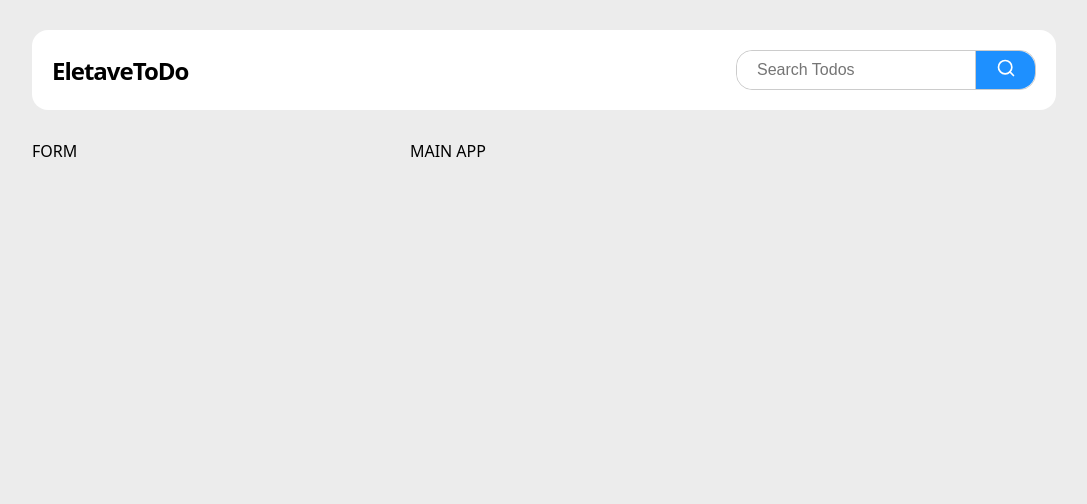
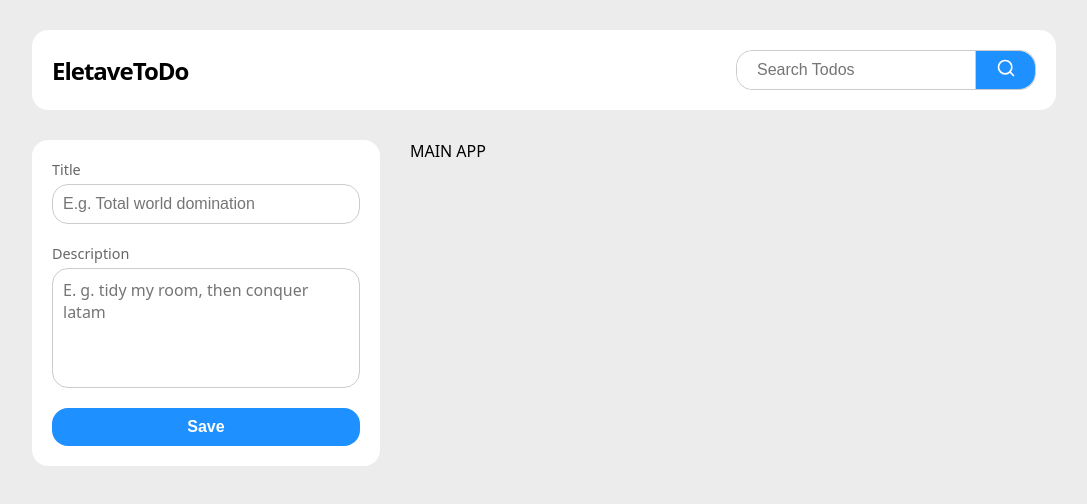
Before and after one commit to jesusrobot0/Elevate-Do, a React (Vite) app: page / in a window 1280 px wide. Shown: the top 504 px of the page, without its empty margins (96-1183 px from the left). Built offline with nearby package versions, Linux system fonts and the light colour scheme.

Commit message:
Form agregado

```diff
--- a/src/ElevateDo.jsx
+++ b/src/ElevateDo.jsx
@@ -1,4 +1,5 @@
 import { Navbar } from './components/nav-bar/Navbar'
+import { Form } from './components/form/Form'
 import styles from './styles/eletavete-do.module.css'
 
 export function ElevateDo() {
@@ -8,7 +9,9 @@ export function ElevateDo() {
         <Navbar />
       </header>
       <div className={`wrapper ${styles.app__body}`}>
-        <aside className={styles.app__sidebar}>FORM</aside>
+        <aside className={styles.app__sidebar}>
+          <Form />
+        </aside>
         <main className={styles.app__main}>MAIN APP</main>
       </div>
     </>
--- /dev/null
+++ b/src/components/form/Form.jsx
@@ -0,0 +1,30 @@
+import styles from './form.module.css'
+
+export function Form() {
+  return (
+    <form className={styles.form}>
+      <div className={styles.form__field}>
+        <label htmlFor="title" className={styles.form__label}>
+          Title
+        </label>
+        <input
+          type="text"
+          id="title"
+          placeholder="E.g. Total world domination"
+          className={styles.form__input}
+        />
+      </div>
+      <div className={styles.form__field}>
+        <label htmlFor="description" className={styles.form__label}>
+          Description
+        </label>
+        <textarea
+          id="description"
+          placeholder="E. g. tidy my room, then conquer latam"
+          className={styles.form__area}
+        ></textarea>
+      </div>
+      <input type="submit" value="Save" className={styles.form__button} />
+    </form>
+  )
+}
--- /dev/null
+++ b/src/components/form/form.module.css
@@ -0,0 +1,49 @@
+.form {
+  padding: var(--medium-space);
+  display: flex;
+  flex-direction: column;
+  gap: var(--medium-space);
+  border-radius: var(--medium-br);
+  background: var(--white);
+}
+
+.form__field {
+  display: flex;
+  flex-direction: column;
+  gap: 5px;
+}
+
+.form__label {
+  font-size: 0.9rem;
+  color: #666;
+}
+
+.form__input,
+.form__area {
+  padding: var(--small-space);
+  font-size: 1rem;
+  border: 1px solid #ccc;
+  border-radius: var(--medium-br);
+}
+
+.form__input:focus,
+.form__area:focus {
+  outline: none;
+}
+
+.form__area {
+  height: 120px;
+  font-family: inherit;
+  resize: none;
+}
+
+.form__button {
+  padding: var(--small-space);
+  font-size: 1rem;
+  font-weight: bold;
+  color: var(--white);
+  border: none;
+  border-radius: var(--medium-br);
+  background: dodgerblue;
+  cursor: pointer;
+}
--- a/src/styles/eletavete-do.module.css
+++ b/src/styles/eletavete-do.module.css
@@ -11,6 +11,7 @@
 
 .app__sidebar {
   width: 35%;
+  min-width: 320px;
   display: flex;
   flex-direction: column;
   gap: var(--medium-space);
```
